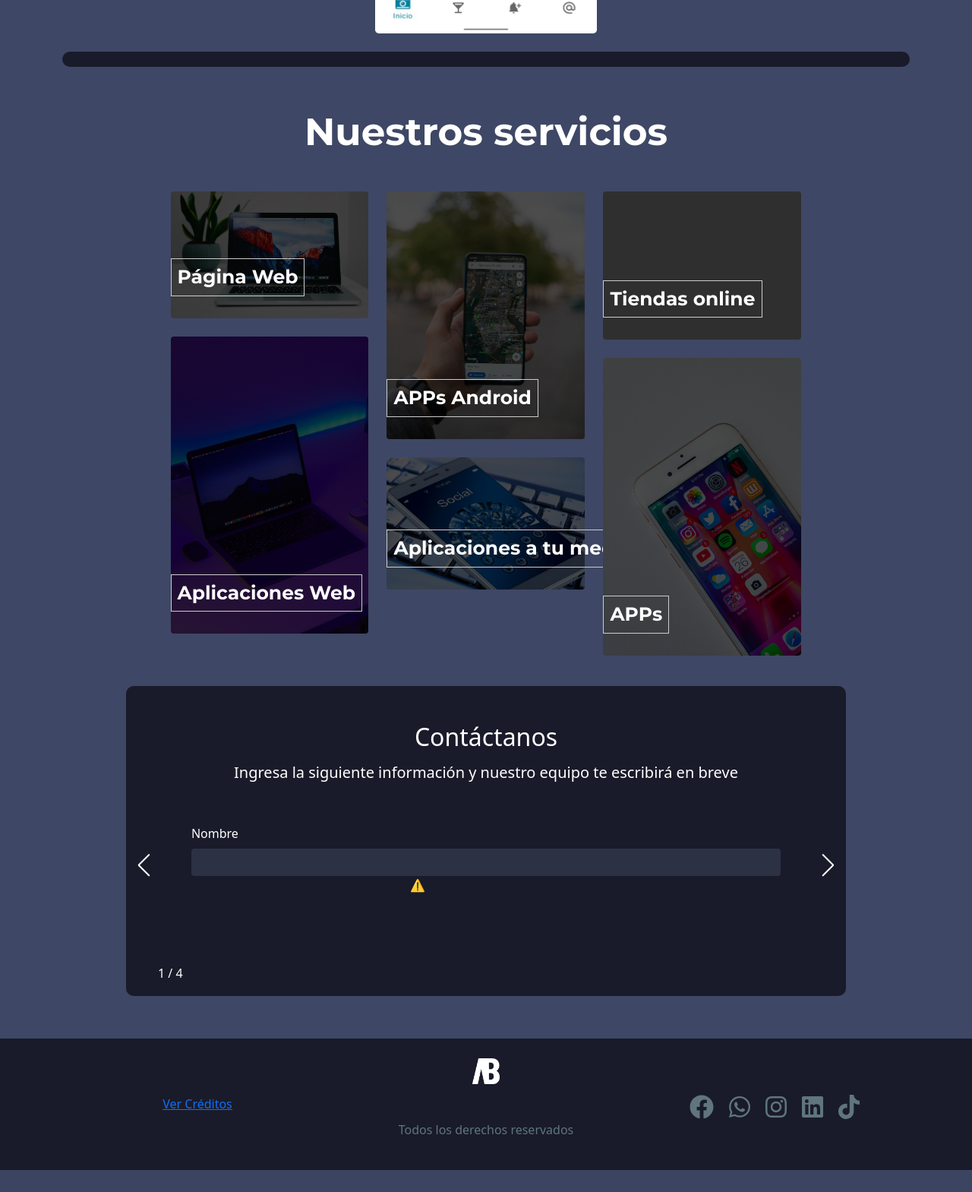
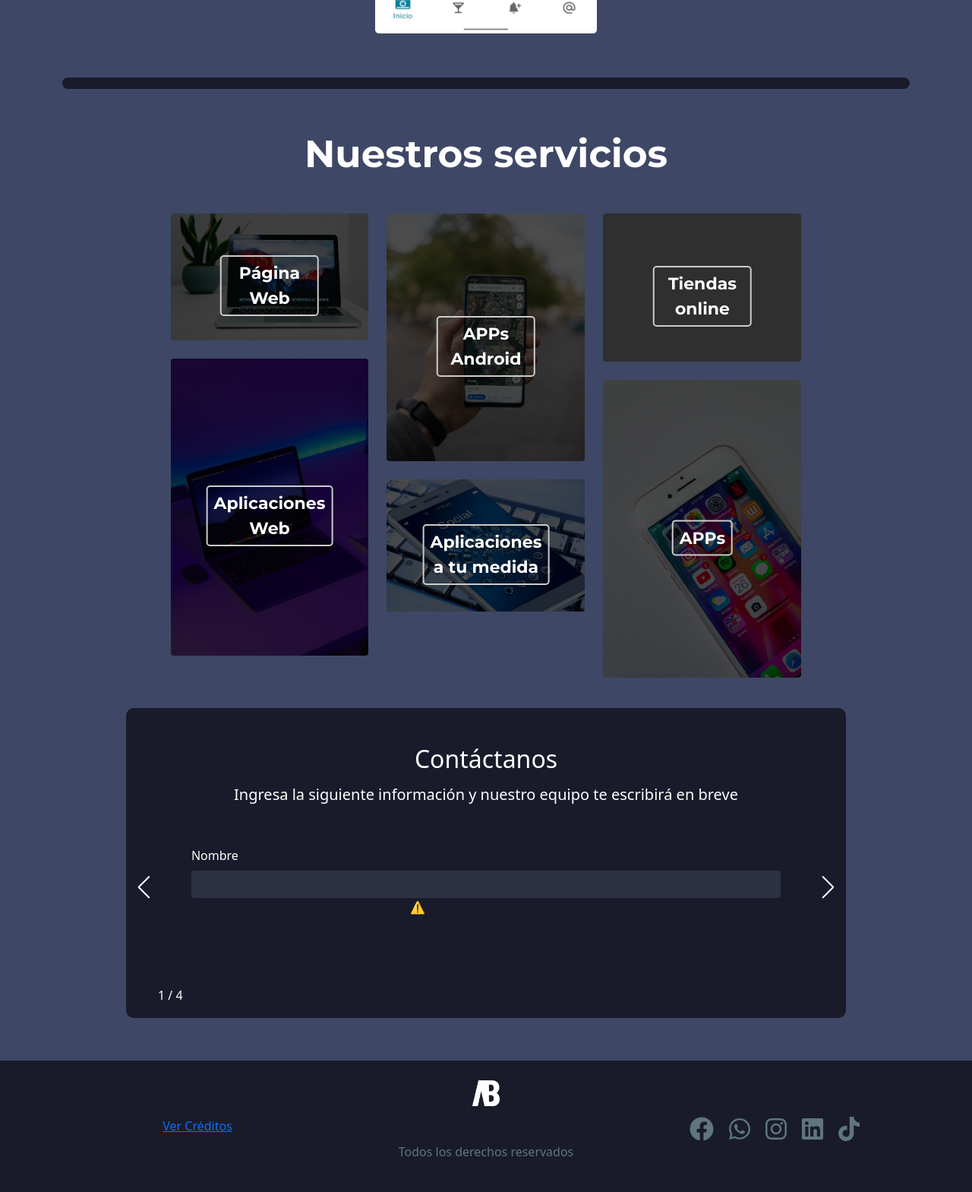
Before and after one commit to gerencia-ab/AB-technology2.0, a PHP site: page /AB-technology/ in a window 1280 px wide. Shown: the part 1560-3129 px from the top of the page at 76% size. Before the commit the page ends 3100 px from the top, so only its background shows below. Run offline with PHP 8.4, Linux system fonts and the light colour scheme; style sheets or scripts are compiled from the project's sources; some libraries are stand-ins or nearby versions; grey boxes are pictures that could not be loaded.

Commit message:
Fix - Estructura Html Dashboard

```diff
--- a/Views/comentarios/comentarios.php
+++ b/Views/comentarios/comentarios.php
@@ -31,8 +31,11 @@
         </div>
         <br>
         <div class="container blog-comentar mt-5">
+
             <div class="row">
                 <form id="frm-comment">
+                <h3 class="fw-bold" style="color: #FFFFFF; text-align: center;">Comentar</h3>
+                <br>
                     <input type="hidden" name="comentario_id" id="commentId">
 
                     <div class="mb-3">
--- a/css/personalizado/estilos.css
+++ b/css/personalizado/estilos.css
@@ -149,13 +149,14 @@ body {
   border-color: #0d6efd;
   color: #0d6efd;
   border-radius: 0.25rem;
-  border-radius: 5px; }
+  border-radius: 5px;
+  cursor: pointer; }
 
 .comment-text {
   margin: 15px 0 15px 0; }
 
 /* Formulario de contacto */
-#inputNombre, #inputTelefono, #inputEmail, #inputNombre, #inputTelefono, #inputEmail, #textMensaje, #commentId, #name, #telefono, #correo, #comment {
+#inputNombre, #inputTelefono, #inputEmail, #inputNombre, #inputTelefono, #inputEmail, #textMensaje, #commentId, #name, #telefono, #correo, #comment, #loginEmail, #loginUsername, #loginPass, #rol {
   background-color: #2C3144;
   color: #FFFFFF;
   border: 0; }
@@ -220,8 +221,22 @@ lottie-player {
   margin-left: 30px;
   color: #FFFFFF; }
 
-/* Fin del formulario de contacto */
-/* Portafolio de proyectos */
+.contenedorServicios {
+  position: relative;
+  display: inline-block;
+  text-align: center; }
+
+.centrado {
+  position: absolute;
+  top: 50%;
+  left: 50%;
+  transform: translate(-50%, -50%);
+  font-size: 22px;
+  padding: 5px 8px;
+  border: solid 2px #CCC;
+  border-radius: 5px;
+  font-family: "Montserrat", sans-serif; }
+
 .SectionPortafolio {
   margin-bottom: 8px; }
 
--- a/index.php
+++ b/index.php
@@ -35,7 +35,7 @@
             include_once __DIR__.'/php/portafolio.php';
         ?>
         <div class="container mt-3">
-            <div style="background-color: #191B2A; width: 100%; height: 20px; border-radius: 10px;">
+            <div style="background-color: #191B2A; width: 100%; height: 15px; border-radius: 10px; margin-top: 50px;">
 
             </div>
         </div>
--- a/php/blog.php
+++ b/php/blog.php
@@ -1,3 +1,4 @@
+<h2 class="blog-titulo" style="color: #FFFFFF; margin-top: 50px;">Blog</h2>
 <article class="container mt-5 blog-contenedor">
 
     <header>
--- a/php/servicios.php
+++ b/php/servicios.php
@@ -9,36 +9,36 @@
                  <!-- Gallery -->
                  <div class="row mt-5">
                     <div class="col-lg-4 col-md-12 mb-4 mb-lg-0">
-                        <div>
+                        <div class="contenedorServicios">
                             <img src="recursos/imagenes/web.jpg" class="w-100 shadow-1-strong rounded mb-4" alt="" style="filter: brightness(30%);">
-                            <p class="titulosServicios">Página Web</p>
+                            <p class="centrado">Página Web</p>
                         </div>
-                        <div>
+                        <div class="contenedorServicios">
                             <img src="recursos/imagenes/appWeb.jpg" class="w-100 shadow-1-strong rounded mb-4" alt="" style="filter: brightness(30%);">
-                            <p class="titulosServicios">Aplicaciones Web</p>
+                            <p class="centrado">Aplicaciones Web</p>
                         </div>
 
                     </div>
 
                     <div class="col-lg-4 mb-4 mb-lg-0">
-                        <div>
+                        <div class="contenedorServicios">
                             <img src="recursos/imagenes/android.jpg" class="w-100 shadow-1-strong rounded mb-4" alt="" style="filter: brightness(30%);">
-                            <p class="titulosServicios">APPs Android</p>
+                            <p class="centrado">APPs Android</p>
                         </div>
-                        <div>
+                        <div class="contenedorServicios">
                             <img src="recursos/imagenes/medida.jpg" class="w-100 shadow-1-strong rounded mb-4" alt="" style="filter: brightness(30%);">
-                            <p class="titulosServicios">Aplicaciones a tu medida</p>
+                            <p class="centrado">Aplicaciones a tu medida</p>
                         </div>
                     </div>
 
                     <div class="col-lg-4 mb-4 mb-lg-0">
-                        <div>
+                        <div class="contenedorServicios">
                             <img src="recursos/imagenes/tienda.jpg" class="w-100 shadow-1-strong rounded mb-4" alt="" style="filter: brightness(30%);">
-                            <p class="titulosServicios">Tiendas online</p>
+                            <p class="centrado">Tiendas online</p>
                         </div>
-                        <div>
+                        <div class="contenedorServicios">
                             <img src="recursos/imagenes/iOS.jpg" class="w-100 shadow-1-strong rounded mb-4" alt="" style="filter: brightness(30%);">
-                            <p class="titulosServicios">APPs</p>
+                            <p class="centrado">APPs</p>
                         </div>
                     </div>
                 </div>
```
Also changed, not shown: Views/encuentranos/index.php (+11 -4 lines), Views/nosotros.php (+9 -4 lines), Views/usuarios/registrarusuario.php (+25 -19 lines), sass/estilos.sass (+21 -3 lines), 1 other file.
